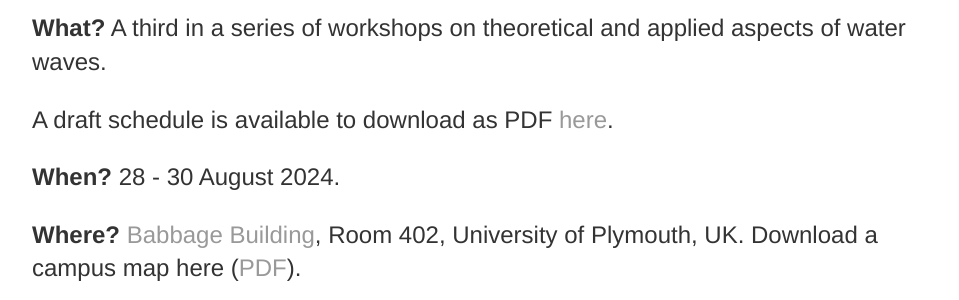
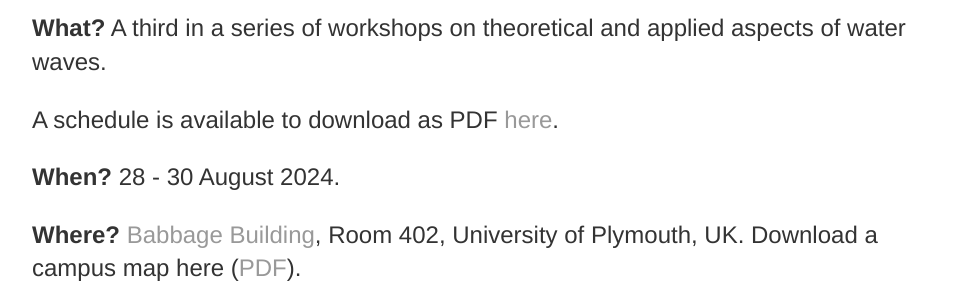
Before and after one commit to rstuhlmeier/rstuhlmeier.github.io, a Jekyll site: the page built from conferences/workshop2024.html, in a window 1280 px wide. Shown: the part 241-541 px from the top of the page, without its empty margins (160-1119 px from the left). Built offline with Jekyll 4.4.1, drawn with Linux system fonts in a browser that asks for light colours.

Commit message:
Update workshop2024.html

```diff
--- a/conferences/workshop2024.html
+++ b/conferences/workshop2024.html
@@ -6,7 +6,7 @@
 <h1>Water Waves - Mathematical Theory and Applications 2024</h1>
 
 <p><b>What?</b>   A third in a series of workshops on theoretical and applied aspects of water waves. </p>
-<p>A draft schedule is available to download as PDF <a href="Draft_Schedule_7_8_2024.pdf">here</a>.</p>
+<p>A schedule is available to download as PDF <a href="Workshop_Schedule.pdf">here</a>.</p>
 <p><b>When?</b>   28 - 30 August 2024. </p>
 <p><b>Where?</b>  <a href="https://www.plymouth.ac.uk/about-us/visit/our-campuses">Babbage Building</a>, Room 402, University of Plymouth, UK. Download a campus map here (<a href="NewCampusMapJul24.pdf">PDF</a>).
     <p><b>How?</b> Attendance is free. Please register your interest in attending <a href="https://forms.office.com/e/YVXgNJjize">here</a>.  For any informal enquiries please email raphael.stuhlmeier@plymouth.ac.uk.</p>
```
